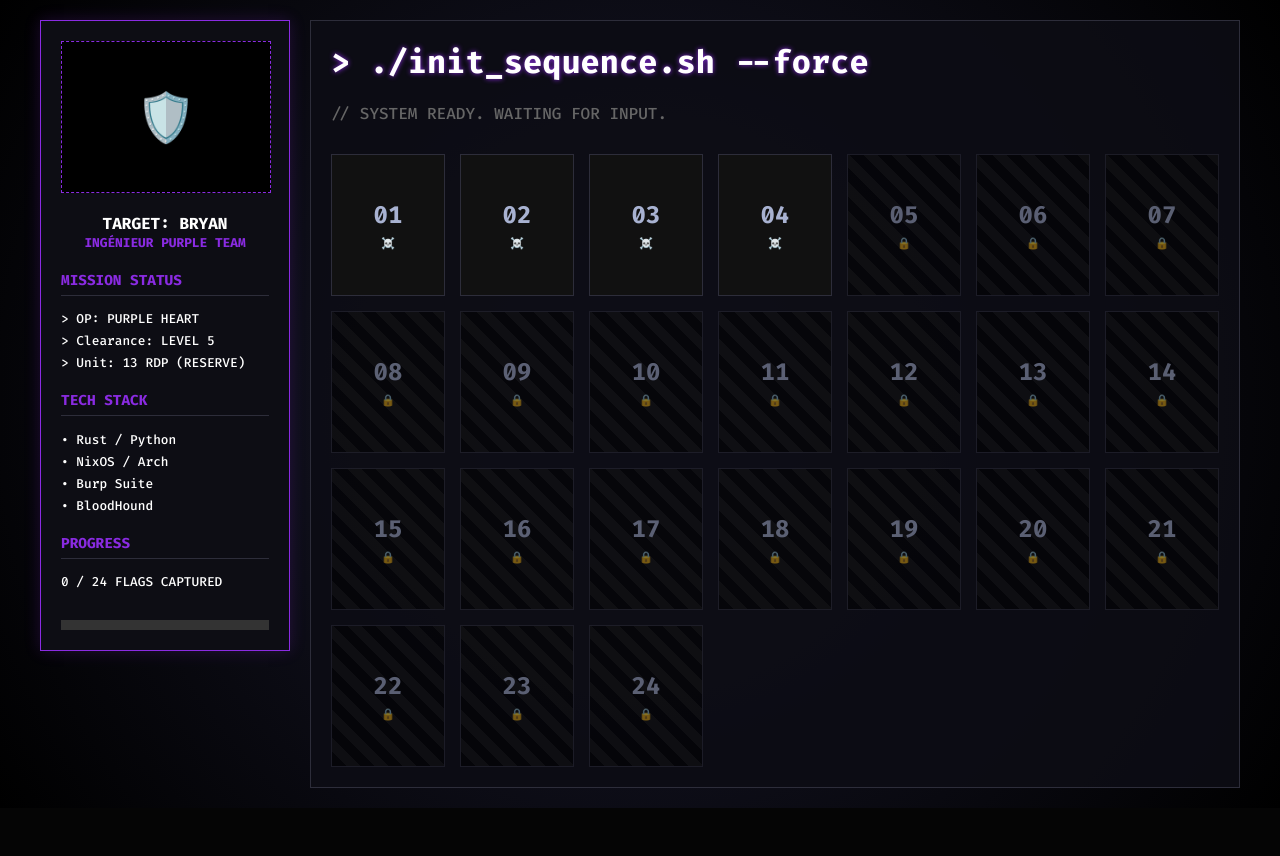
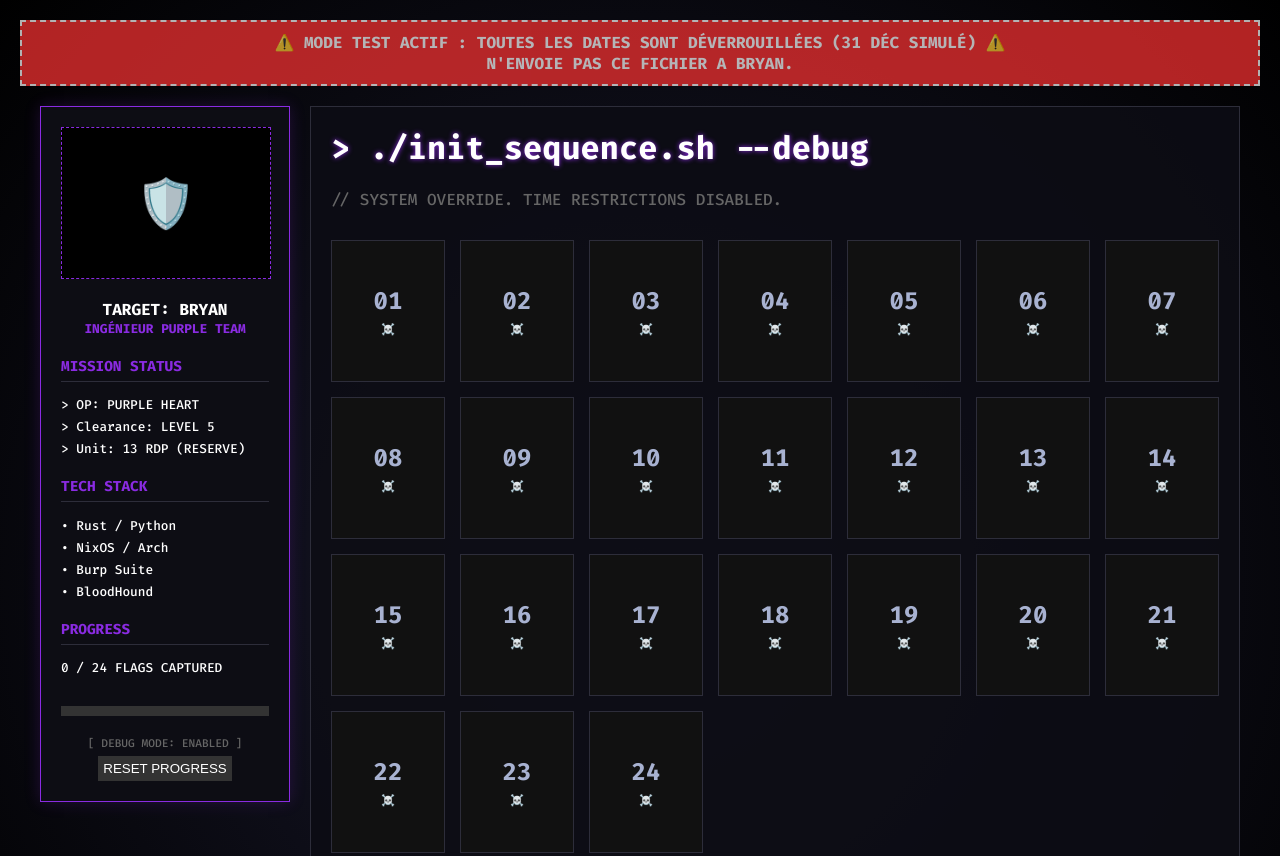
Before and after one commit to azelbanks/op-purple-heart, a plain HTML site: page index.html in a window 1280 px wide. Shown: the top 856 px of the page. Before the commit the page ends 808 px from the top, so only its background shows below. Drawn offline with Linux system fonts and the light colour scheme.

Commit message:
Update index.html

```diff
--- a/index.html
+++ b/index.html
@@ -3,7 +3,7 @@
 <head>
     <meta charset="UTF-8">
     <meta name="viewport" content="width=device-width, initial-scale=1.0">
-    <title>OP: PURPLE HEART // TERMINAL</title>
+    <title>OP: PURPLE HEART // ADMIN MODE</title>
     <style>
         /* --- STYLE GENERAL & FONTS --- */
         @import url('https://fonts.googleapis.com/css2?family=Fira+Code:wght@300;500;700&display=swap');
@@ -27,6 +27,19 @@
             overflow-x: hidden;
             background-image: radial-gradient(circle at 50% 50%, #1a1a2e 0%, #000 100%);
         }
+
+        /* BANDEAU TEST */
+        .test-banner {
+            background-color: var(--error);
+            color: #fff;
+            text-align: center;
+            padding: 10px;
+            font-weight: bold;
+            margin-bottom: 20px;
+            border: 2px dashed white;
+            animation: pulse 2s infinite;
+        }
+        @keyframes pulse { 0% { opacity: 1; } 50% { opacity: 0.7; } 100% { opacity: 1; } }
 
         /* --- LAYOUT --- */
         .container {
@@ -272,6 +285,11 @@
 </head>
 <body>
 
+<div class="test-banner">
+    ⚠️ MODE TEST ACTIF : TOUTES LES DATES SONT DÉVERROUILLÉES (31 DÉC SIMULÉ) ⚠️<br>
+    N'ENVOIE PAS CE FICHIER A BRYAN.
+</div>
+
 <div class="container">
     <div class="sidebar">
         <div class="avatar">🛡️</div>
@@ -299,12 +317,16 @@
             <div class="progress-container">
                 <div class="progress-bar"><div class="progress-fill" id="main-progress"></div></div>
             </div>
+            <div style="margin-top:20px; font-size:0.7em; color:#666; text-align:center;">
+                [ DEBUG MODE: ENABLED ]<br>
+                <button onclick="localStorage.removeItem('solvedDays_bryan'); location.reload();" style="background:#333; color:#fff; border:none; padding:5px; margin-top:5px; cursor:pointer;">RESET PROGRESS</button>
+            </div>
         </div>
     </div>
 
     <div class="main-content">
-        <h1>> ./init_sequence.sh --force</h1>
-        <p style="color: #666; margin-bottom: 30px;">// SYSTEM READY. WAITING FOR INPUT.</p>
+        <h1>> ./init_sequence.sh --debug</h1>
+        <p style="color: #666; margin-bottom: 30px;">// SYSTEM OVERRIDE. TIME RESTRICTIONS DISABLED.</p>
 
         <div class="grid" id="calendar-grid">
             </div>
@@ -351,17 +373,62 @@
 </div>
 
 <script>
-    // --- DONNEES DES CHALLENGES (TA LISTE COMPLETE) ---
+    // --- DONNEES DES CHALLENGES ---
     const challenges = {
         1: { cat: "DEFENSE_EVASION", title: "SURICATA_RULE", desc: "J'ai retrouvé cette règle IDS qui a trigger lors de notre première rencontre.<br>Quel est le contenu exact du payload détecté ?<br><span class='code-block'>alert tcp any any -> any 80 (msg:\"INITIAL_ACCESS\"; content:\"|43 48 45 4F 50 53|\"; sid:1000001; rev:1;)</span>", hint: "Hex to ASCII.", target: "CHEOPS", reward: "❤️ **Alert Confirmed.** Ce jour-là, aucune règle de pare-feu n'a pu bloquer ton entrée dans ma vie." },
         2: { cat: "THREAT_HUNTING", title: "ELASTIC_KQL", desc: "Kickoff Marbella. Exploitation vulnérabilité publique.<br>Quel est l'ID MITRE ATT&CK pour 'Exploit Public-Facing Application' ?", hint: "Txxxx", target: "T1190", reward: "Faille critique exploitée : Mon cœur est maintenant exposé publiquement à toi." },
         3: { cat: "REVERSE_ENGINEERING", title: "GHIDRA_DISASM", desc: "📍 TARGET: GROUND ZERO (Trapiche).<br>Fonction get_location().<br>MOV RAX, 0x5061647265205061<br>MOV RBX, 0x636F204F73746F73<br>Concatène RAX+RBX et convertis en ASCII.", hint: "Hex to String.", target: "PADRE PACO OSTOS", reward: "🔥 **0xPADRE_PACO_OSTOS**. L'adresse mémoire où mon stack a overflow." },
-        4: { cat: "NETWORK_FORENSICS", title: "WIRESHARK_PCAP", desc: "Analyse du trafic le 26 Septembre.<br>Si le TTL est à 0, que renvoie le routeur ?", hint: "Message ICMP.", target: "TIME EXCEEDED", reward: "Le temps était écoulé. On ne pouvait plus attendre." },
-        5: { cat: "HUMINT_OSINT", title: "SOCIAL_ENGINEERING", desc: "30 Septembre. Vecteur d'attaque : Psychologique.<br>Flag : L'anagramme de **M_A_P_H_I_T_E_Q_U_E**", hint: "Soft skill.", target: "EMPATHIQUE", reward: "Ton empathie est ton exploit le plus redoutable." },
-        6: { cat: "WEB_SECURITY", title: "BURPSUITE_HEADERS", desc: "Premier verre au Froufrou.<br>Quel header de sécurité manque et permet le Clickjacking ?", hint: "X-F...-O...", target: "X-FRAME-OPTIONS", reward: "IMAGE: https://media.giphy.com/media/l0HlOaQcLJ2hHpYcw/giphy.gif" },
-        7: { cat: "ACTIVE_DIRECTORY", title: "BLOODHOUND_PATH", desc: "19 Octobre. Domain Admin.<br>Quelle relation BloodHound permet le contrôle total d'un objet ?", hint: "Generic...", target: "GENERICALL", reward: "Je veux le GenericAll sur toi. Pas juste le ReadProperty." },
-        8: { cat: "MALWARE_ANALYSIS", title: "YARA_RULE", desc: "3 Novembre.<br>rule desire { strings: $a = \"body\" condition: ... }<br>Condition pour matcher si $a est trouvée ?", hint: "Juste le nom de la variable.", target: "$A", reward: "Match confirmé. Tu as scanné mon body." },
-        9: { cat: "PASSWORD_CRACKING", title: "HASHCAT_MODE", desc: "4 Novembre. Hash NTLMv2.<br>Quel Mode (-m) utiliser dans Hashcat ?", hint: "Code 4 chiffres.", target: "5600", reward: "Tu as bruteforcé mes insécurités." },
+        4: {
+        "cat": "SIGNAL_ANALYSIS",
+        "title": "BEACON_PERIODICITY",
+        "desc": "26 Septembre. Tu as écrit : <i>'J’ouvre en boucle mon app... faire une courbe de tendance'</i>.<br>En Threat Hunting, pour détecter mathématiquement cette addiction (un Beacon régulier) cachée dans le bruit du réseau, on passe du domaine temporel au domaine fréquentiel.<br>Quelle <b>Transformation</b> mathématique est utilisée (ex: dans l'outil RITA) pour révéler cette périodicité ?",
+        "hint": "Transformation de F... (FFT).",
+        "type": "exact_match",
+        "target": "FOURIER", // Ou FAST FOURIER TRANSFORM
+        "reward_type": "text",
+        "reward": "📈 **SIGNAL DÉTECTÉ.**<br>L'analyse de Fourier est formelle : ton cœur émet un signal périodique fort vers moi.<br>Comme tu l'as dit : <i>'Y a plus de doute sur la notion d’accro.'</i>"
+    },
+        5: {
+        "cat": "PHISHING_PAYLOAD",
+        "title": "VBA_STOMPING",
+        "desc": "30 Septembre. Vecteur d'attaque : Spearphishing.<br>J'ai utilisé la technique du **VBA Stomping** (EvilClippy) pour cacher mes intentions.<br>Si je supprime le code source VBA mais que la version d'Office est compatible, quel code compilé (Bytecode) sera exécuté à la place ?",
+        "hint": "C'est le nom du code performant stocké dans le stream OLE.",
+        "type": "exact_match",
+        "target": "P-CODE",
+        "reward_type": "text",
+        "reward": "🧠 **EXECUTION P-CODE CONFIRMÉE.**<br>Tu as su lire mon **P-Code** directement. Tu n'as pas besoin de mes mots (Source) pour comprendre mes intentions.<br><br>🎵 **PAYLOAD AUDIO EXTRAIT :**<br><a href='https://open.spotify.com/playlist/1HlLqxJchhup00no1qbPZQ?si=LWBxjB3TSh-81K5Q8IK5Bg' target='_blank' style='color:#00ff41; text-decoration:underline; font-weight:bold;'>[ > LANCER LA PLAYLIST ]</a>"
+    },
+    6: {
+        "cat": "CUSTOM_CRYPTO_ALGO",
+        "title": "SYNCHRONIZED_MEMORY",
+        "desc": "Analyse d'un dump mémoire. J'ai isolé la séquence exacte où nos esprits se sont synchronisés.<br>Ce n'est pas un chiffrement statique, c'est un <b>Rolling Adder</b> (Stateful).<br><br><b>LOGIQUE :</b><br>1. <code>Init Key = 21</code>.<br>2. <code>Enc[i] = (Char[i] + Key) modulo 256</code><br>3. <code>Key = Enc[i]</code> (L'état change à chaque interaction).<br><br><b>PAYLOAD (Decimal) :</b> <code>100 183 4 83 166 235</code><br><br>Sors ton script. Prouve-moi que tu peux suivre la cadence.",
+        "hint": "L'opération inverse de l'addition modulaire est la soustraction modulaire. Python: (Enc - Key) % 256.",
+        "type": "exact_match",
+        "target": "OSMOSE",
+        "reward_type": "text",
+        "reward": "🧩 **OSMOSE CONFIRMÉE.**<br>Tu as cassé le code.<br><i>'Comme cet algorithme, chaque instant passé avec toi modifie le suivant. C'est un chiffrement unique que nous seuls pouvons comprendre.'</i>"
+    },
+        7: {
+        "cat": "AD_INTERNALS",
+        "title": "SID_BINARY_PARSING",
+        "desc": "Escalade de privilèges réussie : Domain Admin.<br>Pour persister, j'ai forgé un <b>SID</b> (Security Identifier) unique dans l'Active Directory de notre relation.<br>La date de cet exploit est cachée dans la 3ème Sous-Autorité (SubAuthority).<br><br><b>RAW HEX :</b> <code>01 05 00 00 00 00 00 05 15 00 00 00 6E 52 B7 39 40 4E 84 41 C9 F4 04 01 F4 01 00 00</code><br><br>Convertis ce bloc spécifique pour retrouver la date (Format JJMMAAAA).",
+        "hint": "Structure SID : Revision (1b) - Count (1b) - Authority (6b) - SubAuthorities (4b each). Cherche l'avant-dernier bloc de 4 octets avant le RID 500. Attention au Little Endian.",
+        "type": "exact_match",
+        "target": "17102025",
+        "reward_type": "text",
+        "reward": "👑 **DOMAIN ADMIN CONFIRMÉ.**<br>Le <b>17.10.2025</b>, tu as pris le contrôle total (GenericAll) sur l'objet <i>Coeur_Az</i>.<br>Plus de restrictions d'accès."
+    },
+        8: {
+        "cat": "MALWARE_ANALYSIS",
+        "title": "STACK_STRING_DEOBFUSCATION",
+        "desc": "3 Novembre. Analyse statique.<br>Pour échapper à la détection (AV Evasion), je n'ai pas écrit mon désir en clair. Je l'ai construit dynamiquement en mémoire (Stack String).<br>Voici le désassemblage de la fonction d'initialisation :<br><br><code>C6 45 F0 42</code><br><code>C6 45 F1 6F</code><br><code>C6 45 F2 64</code><br><code>C6 45 F3 79</code><br><br>Reconstitue l'objet ASCII formé par ces instructions assembleur.",
+        "hint": "Architecture x86. Opcode C6 45 ?? XX = MOV BYTE PTR [EBP-??], XX. Regarde les valeurs immédiates (XX) à la fin de chaque ligne et convertis-les.",
+        "type": "exact_match",
+        "target": "BODY",
+        "reward_type": "text",
+        "reward": "🦠 **PAYLOAD RECONSTRUIT.**<br>Tu as su lire mon code source profond.<br>Tu as scanné et reconstruit mon **BODY**, instruction par instruction."
+    },
+     9: { cat: "PASSWORD_CRACKING", title: "HASHCAT_MODE", desc: "4 Novembre. Hash NTLMv2.<br>Quel Mode (-m) utiliser dans Hashcat ?", hint: "Code 4 chiffres.", target: "5600", reward: "Tu as bruteforcé mes insécurités." },
         10: { cat: "C2_INFRASTRUCTURE", title: "COBALT_STRIKE", desc: "Profil malleable C2 par défaut qui imite jQuery ?", hint: "jquery-...", target: "JQUERY-C2.PROFILE", reward: "Mon C2 c'est toi. J'attends tes instructions." },
         11: { cat: "DATA_ENCODING", title: "CYBERCHEF", desc: "8 Novembre. 'Sanctuaire'.<br>Recipe: To Base64 -> To Hex -> To Base64.<br>4 premiers caractères ?", hint: "CyberChef.", target: "NTM2", reward: "❤️ SANCTUAIRE. Notre VPN chiffré." },
         12: { cat: "PYTHON_SCRIPTING", title: "ASSERTION_ERROR", desc: "14 Novembre.<br>assert Actions > Mots<br>Si faux, quelle exception ?", hint: "Nom de l'erreur.", target: "ASSERTIONERROR", reward: "Mes actes ne lèveront jamais d'exception." },
@@ -386,10 +453,9 @@
         31: { cat: "CODE_REVIEW", title: "GIT_COMMIT", desc: "Modifier dernier commit ?", hint: "amend", target: "AMEND", reward: "🎆 BONNE ANNÉE 2026." }
     };
 
-    // --- ETAT DU JEU ---
-    // Simuler une date pour le test (Décembre). Pour la prod, utiliser new Date().
-    const debugDate = new Date();
-    // const debugDate = new Date(2025, 11, 31); // Decommenter pour tout débloquer en mode test
+    // --- MODE ADMIN / TEST ---
+    // FORCE LA DATE AU 31 DECEMBRE POUR TOUT OUVRIR
+    const debugDate = new Date(2025, 11, 31);
 
     let solvedDays = JSON.parse(localStorage.getItem('solvedDays_bryan')) || [];
     let currentDay = null;
@@ -403,20 +469,20 @@
             createDayBtn(i, grid1);
         }
 
-        // Si le jour 24 est résolu, on affiche le niveau 2
-        if (solvedDays.includes(24)) {
+        // --- HACK ADMIN : ON AFFICHE LE NIVEAU 2 DE FORCE ---
+        // if (solvedDays.includes(24)) { // Condition originale
             document.getElementById('level-2-container').style.display = 'block';
             for (let i = 25; i <= 31; i++) {
                 createDayBtn(i, grid2);
             }
-        }
+        // }
         updateProgress();
     }
 
     function createDayBtn(day, container) {
         const btn = document.createElement('div');
         const isSolved = solvedDays.includes(day);
-        const isLocked = (debugDate.getMonth() !== 11) || (debugDate.getDate() < day); // Mois 11 = Décembre en JS
+        const isLocked = (debugDate.getMonth() !== 11) || (debugDate.getDate() < day);
 
         btn.className = `day-btn ${isSolved ? 'solved' : ''} ${isLocked && !isSolved ? 'locked' : ''}`;
 
@@ -471,7 +537,6 @@
         const input = document.getElementById('flag-input').value.trim().toUpperCase();
         const data = challenges[currentDay];
 
-        // On vérifie si la réponse est contenue dans le target (pour être flexible) ou exacte
         if (input === data.target.toUpperCase()) {
             // SUCCESS
             triggerSuccessAnimation();
@@ -481,8 +546,7 @@
             setTimeout(() => {
                 showReward(data);
                 updateProgress();
-                // Si c'est le jour 24, recharger pour afficher le niveau 2
-                if (currentDay === 24) location.reload();
+                // Si c'est le jour 24, on recharge normalement, mais ici c'est mode test
             }, 2000);
         } else {
             // FAIL
@@ -499,9 +563,8 @@
 
         successArea.style.display = 'block';
 
-        // Gestion du contenu (Image, Video, Texte)
         let content = data.reward;
-        mediaContainer.innerHTML = ""; // Clear
+        mediaContainer.innerHTML = "";
 
         if (content.startsWith("IMAGE:")) {
             const url = content.replace("IMAGE:", "").trim();
@@ -510,7 +573,6 @@
         } else if (content.startsWith("VIDEO:")) {
             const url = content.replace("VIDEO:", "").trim();
             rewardContent.innerText = `> VIDEO LINK EXTRACTED: ${url}`;
-            // On pourrait embed youtube ici si besoin
         } else {
             rewardContent.innerHTML = content;
         }
@@ -540,25 +602,21 @@
 
     function closeModal() {
         document.getElementById('challenge-modal').style.display = 'none';
-        location.reload(); // Refresh pour mettre à jour les grilles
+        location.reload();
     }
 
     function updateProgress() {
-        // Logique de surprise : Tant que le jour 24 n'est pas fait, on affiche sur 24.
         const level2Unlocked = solvedDays.includes(24);
         const total = level2Unlocked ? 31 : 24;
-
         const percent = (solvedDays.length / total) * 100;
         document.getElementById('main-progress').style.width = percent + "%";
         document.getElementById('progress-text').innerText = `${solvedDays.length} / ${total} FLAGS CAPTURED`;
     }
 
-    // Enter key to submit
     document.getElementById('flag-input').addEventListener("keypress", function(event) {
         if (event.key === "Enter") checkFlag();
     });
 
-    // Start
     init();
 
 </script>
```
